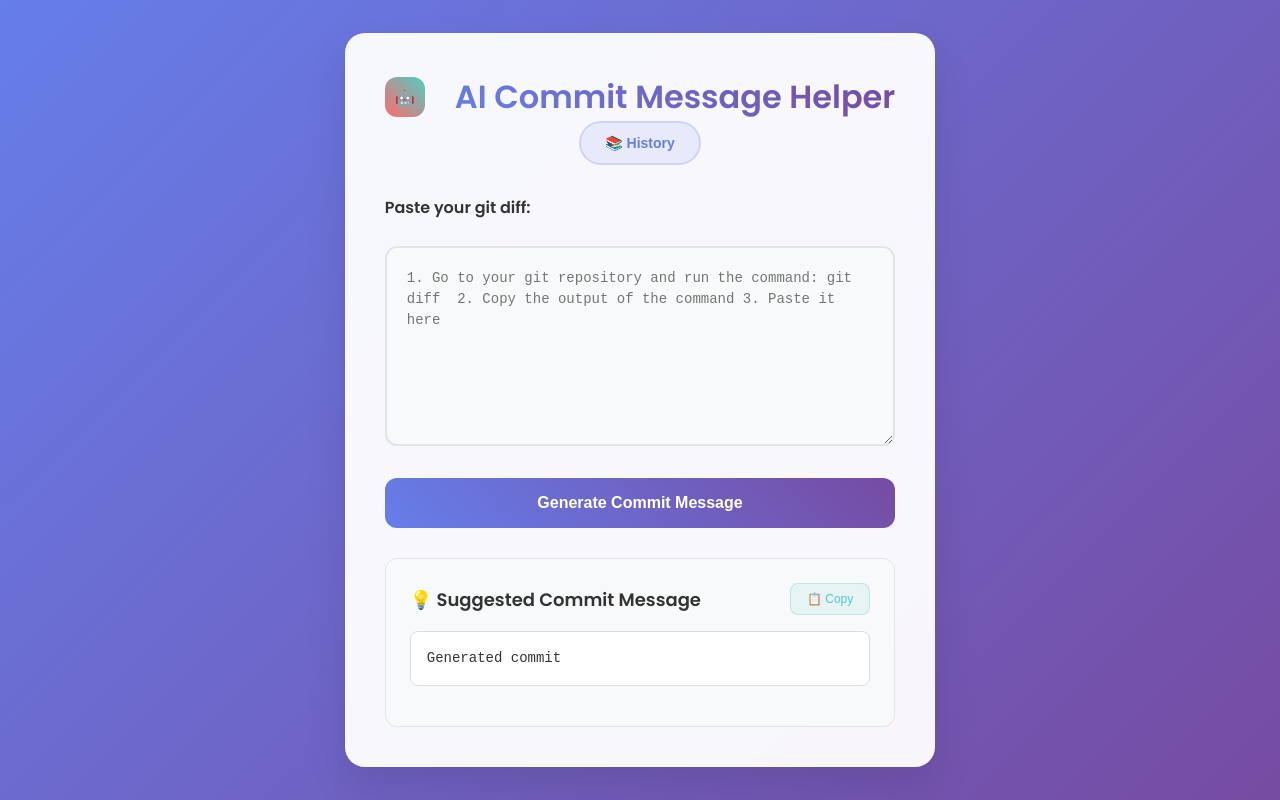
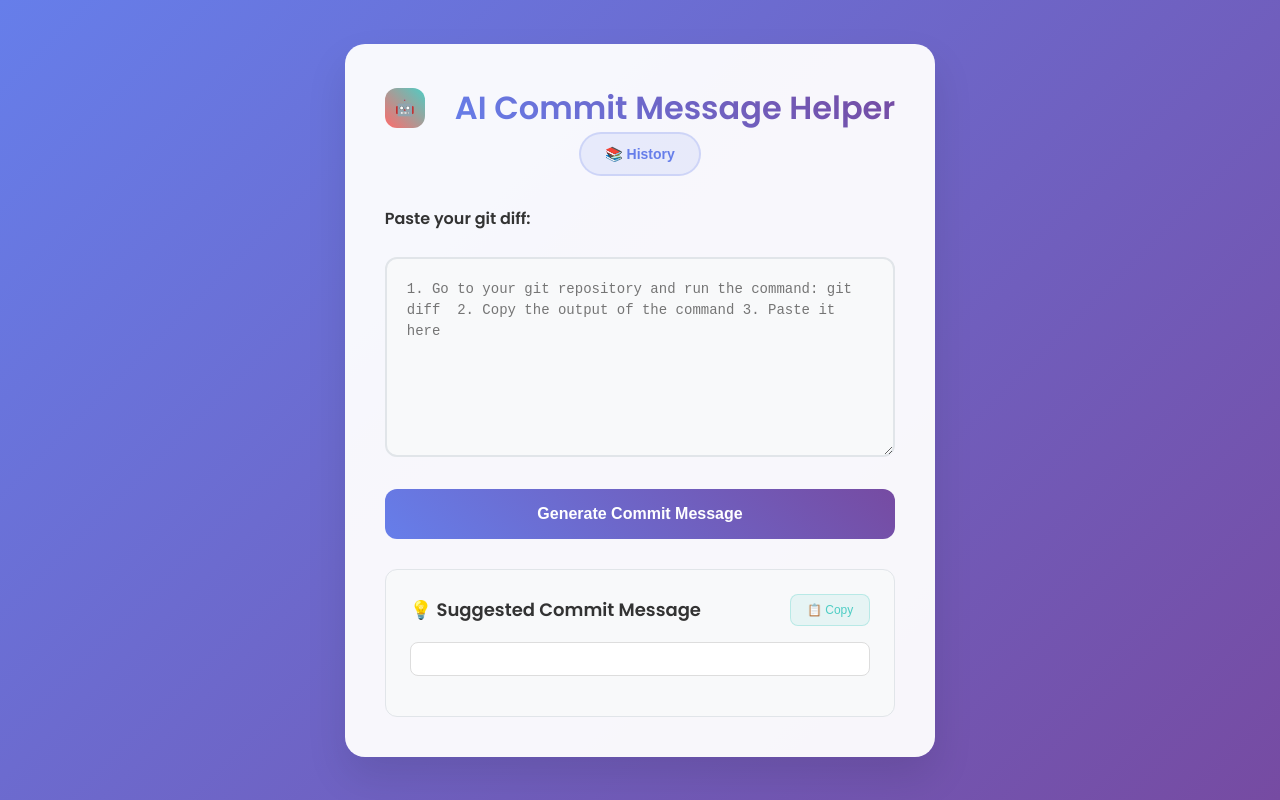
Before and after one commit to KatheRojasO/ai-commit-message-helper, a React (Vite) app in the folder frontend/: page / in a window 1280 px wide. Built offline with nearby package versions, Linux system fonts and the light colour scheme.

Commit message:
Refactor commit suggestion and diff input components to accept props for commit message handling. Show mock commit message when an input message is sent

```diff
--- a/frontend/src/App.tsx
+++ b/frontend/src/App.tsx
@@ -1,14 +1,17 @@
+import { useState } from "react";
 import CommitSuggestionBox from "./components/CommitSuggestionBox";
 import DiffInput from "./components/DiffInput";
 import Header from "./components/Header";
 import "./style/styles.css";
 
 export default function App() {
+  const [commitMessage, setCommitMessage] = useState<string>("");
+
   return (
     <div className="container">
       <Header />
-      <DiffInput />
-      <CommitSuggestionBox />
+      <DiffInput setCommitMessage={setCommitMessage} />
+      <CommitSuggestionBox message={commitMessage} />
     </div>
   );
 }
--- a/frontend/src/components/CommitSuggestionBox.tsx
+++ b/frontend/src/components/CommitSuggestionBox.tsx
@@ -1,4 +1,6 @@
-export default function CommitSuggestionBox() {
+import type { CommitSuggestionBoxProps } from "../types/types";
+
+export default function CommitSuggestionBox({ message }: CommitSuggestionBoxProps) {
   return (
     <div className="result-section-container">
       <div className="result-header">
@@ -7,7 +9,7 @@ export default function CommitSuggestionBox() {
       </div>
 
       <div className="commit-suggestion">
-        <p>Generated commit</p>
+        <p>{message}</p>
       </div>
     </div>
   );
--- a/frontend/src/components/DiffInput.tsx
+++ b/frontend/src/components/DiffInput.tsx
@@ -1,12 +1,14 @@
 import { useState } from "react";
 import { createCommitMessage } from "../api/diff-analysis";
+import type { DiffInputProps } from "../types/types";
 
-export default function DiffInput() {
+export default function DiffInput({setCommitMessage}: DiffInputProps) {
   const [diff, setDiff] = useState<string>("");
 
   const onClickHandler = async () => {
     try {
       const response = await createCommitMessage(diff);
+      setCommitMessage(response.title + "\n\n" + response.description);
       console.log("Commit message generated:", response);
     } catch (error) {
       console.error("Error generating commit message:", error);
--- /dev/null
+++ b/frontend/src/types/types.ts
@@ -0,0 +1,14 @@
+import type React from "react";
+
+export type CommitResponse = {
+  title: string;
+  description: string;
+};
+
+export type DiffInputProps = {
+  setCommitMessage: React.Dispatch<React.SetStateAction<string>>;
+};
+
+export type CommitSuggestionBoxProps = {
+  message: string;
+};
```
